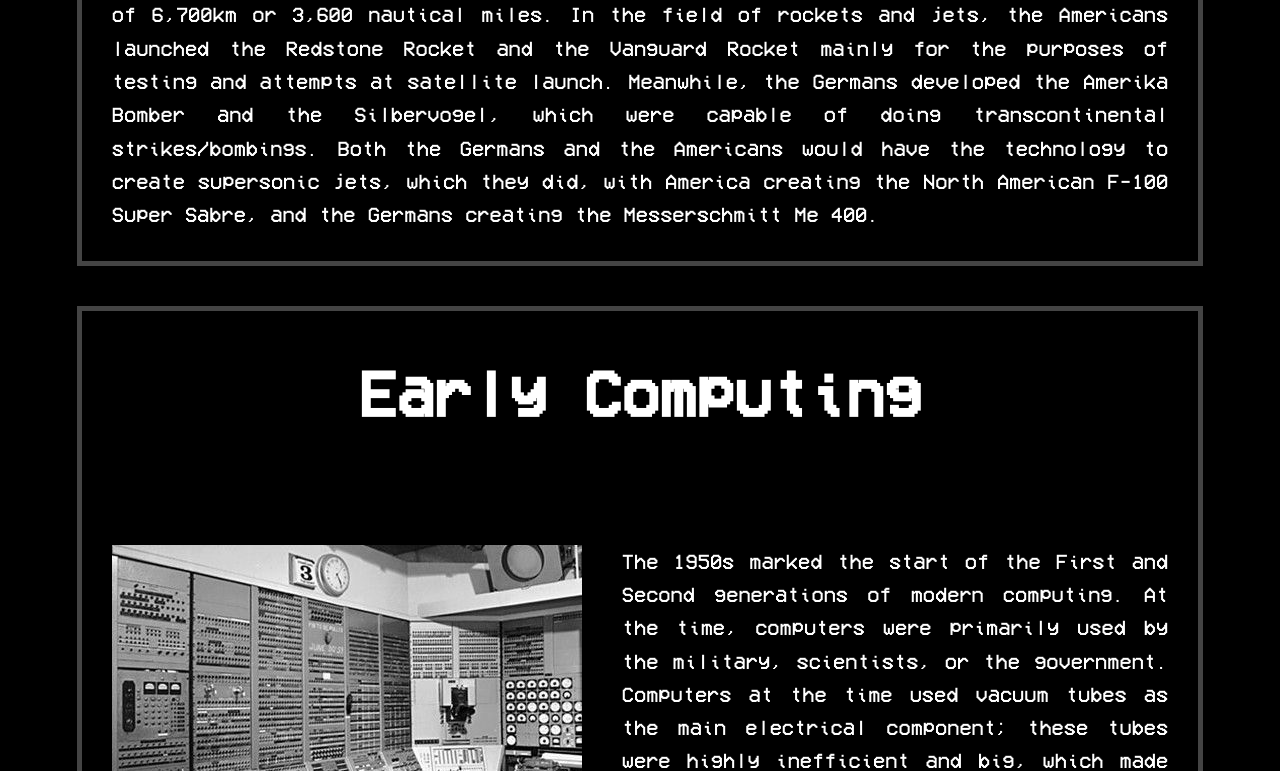
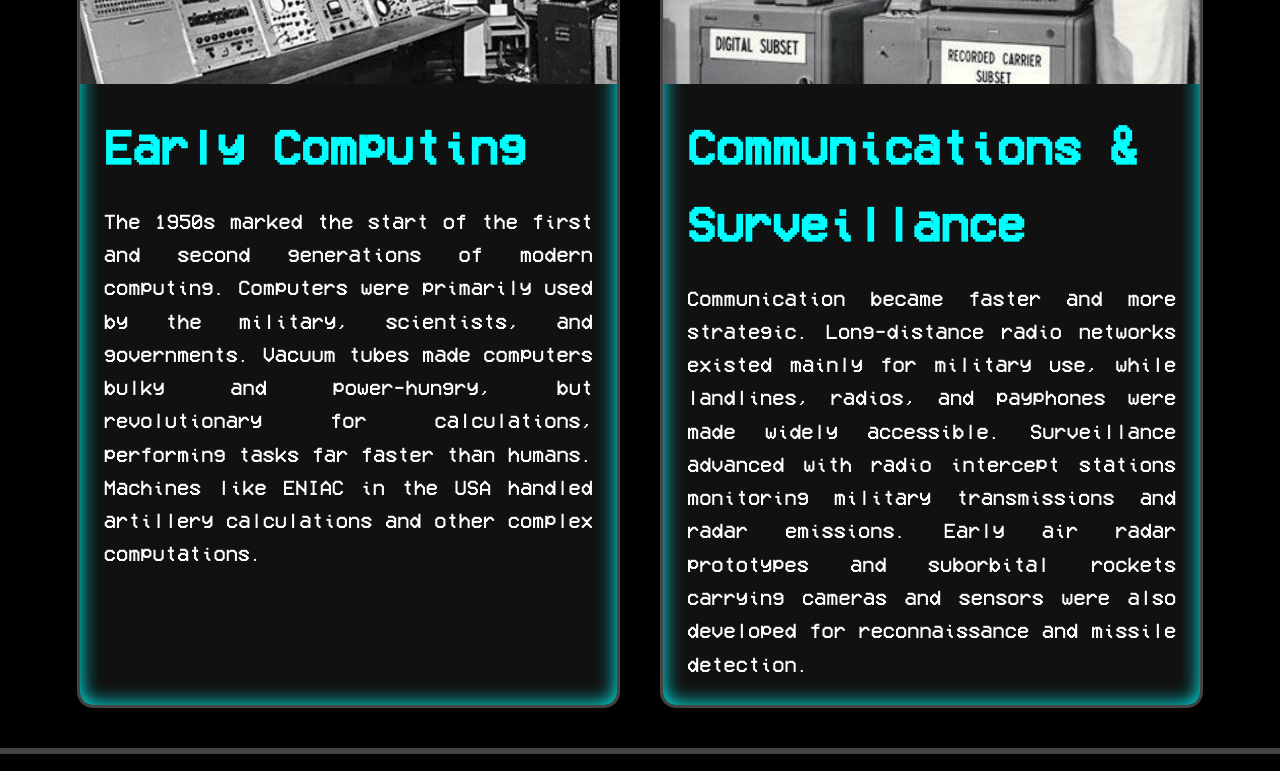
Before and after one commit to javierkasilag/WDProjLithiumFranciscoKasilag, a plain HTML site: page public/tech_page.html in a window 1280 px wide. Shown: the part 1834-2605 px from the top of the page. Drawn offline with Linux system fonts and the light colour scheme.

Commit message:
jewish tech

```diff
--- a/public/assets/css.css
+++ b/public/assets/css.css
@@ -10,8 +10,7 @@
   margin: 0;
   padding: 0;
   font-family: 'VCR OSD Mono', monospace;
-  color: white
-
+  color: white;
 }
 
 body {
@@ -47,23 +46,19 @@ header, footer {
   text-align: center;
 }
 
-
 .hero p {
   font-size: 20px;
   width: 80%;
   margin: 0 auto;
 }
 
-
 h1 {
-
   font-size: 64px;
   font-weight: 800;
   margin-bottom: 50px;
 }
 
 .sources-grid {
-
   display: flex;
   justify-content: space-between;
   padding: 0 6vw;
@@ -179,8 +174,6 @@ div.infobox {
   color: white;
 }
 
-
-
 .timeline-wrapper {
   width: 70%;
   text-align: center;
@@ -199,7 +192,6 @@ div.infobox {
   text-align: justify;
 }
 
-
 .timeline-line {
   width: 100%;
   height: 40px;
@@ -208,9 +200,7 @@ div.infobox {
   justify-content: space-between;
   align-items: center;
   margin-top: 60px;
-
 }
-
 
 .timeline-line::before {
   content: '';
@@ -219,12 +209,10 @@ div.infobox {
   right: 0;
   top: 50%;
   transform: translateY(-50%);
-
   height: 6px;
   background: #444;
   z-index: 0;
 }
-
 
 .dot {
   width: 26px;
@@ -232,40 +220,54 @@ div.infobox {
   background: black;
   border: 4px solid #444;
   border-radius: 50%;
-
   cursor: pointer;
-
   z-index: 1;
 }
 
-
 .active-dot {
   background: #414141;
-
 }
 
-.tech-image-box {
-  max-width: 520px;
-  margin-bottom: 20px;
+body.tech-page .tech-page-grid {
+  display: grid;
+  grid-template-columns: repeat(auto-fit, minmax(500px, 1fr));
+  gap: 40px;
+  padding: 40px 6vw;
 }
 
-.tech-image-box.left {
-  float: left;
-  margin-right: 40px;
+body.tech-page .tech-card {
+  background: #111;
+  border: 3px solid #444;
+  border-radius: 16px;
+  overflow: hidden;
+  box-shadow: 0 0 20px #0ff inset;
+  transition: transform 0.3s ease, box-shadow 0.3s ease;
 }
 
-.tech-image-box.right {
-  float: right;
-  margin-left: 40px;
+body.tech-page .tech-card:hover {
+  transform: translateY(-10px);
+  box-shadow: 0 0 30px #0ff;
 }
 
-.tech-image-box img {
-  width: 100%;
-  height: auto;
-  display: block;
+body.tech-page .tech-card-image {
+  height: 300px;
+  background-size: cover;
+  background-position: center;
 }
-.infobox::after {
-  content: "";
-  display: block;
-  clear: both;
+
+body.tech-page .tech-card-content {
+  padding: 24px;
 }
+
+body.tech-page .tech-card-content h2 {
+  font-size: 48px;
+  margin-bottom: 20px;
+  color: #0ff;
+}
+
+body.tech-page .tech-card-content p {
+  font-size: 1.3rem;
+  line-height: 1.6;
+  text-align: justify;
+  color: #fff;
+}
--- a/public/tech_page.html
+++ b/public/tech_page.html
@@ -10,59 +10,65 @@
   <link rel="stylesheet" href="../public/assets/css.css">
 </head>
 
-<body>
+<body class="tech-page">
 
+  <!-- Topbar / Logo Header (unchanged) -->
   <header class="topbar">
     <a href="../index.html" class="logo-container">
       <img src="assets/Logo.png" alt="Home Logo">
     </a>
   </header>
 
-<div class="infobox">
-  <h1 style="text-align:center;">Nuclear Technology</h1>
-  <br><br>
-  <div class="tech-image-box left">
-    <img src="../public/assets/NuclearTech.png" alt="Nuclear Technology">
-  </div>
-  <p class="infoboxText">
-    In this age, nuclear technology was vastly expanded and improved, with the development of the first hydrogen bomb by the USA, quickly followed by the Greater German Reich. Hydrogen bombs have a more explosive/destructive capacity compared to the atomic bomb due to their increased blast radius, amongst other factors. Additionally, nuclear power plants were being constructed in the Midwest and in core German land in order to commercialize nuclear energy and to be more energy independent. This would bring more economic prosperity & independence to the European countries in exile in Africa, such as Belgium and France, as shortly after World War 2, uranium and other “nuclear” elements were discovered in those countries in exile. As a result of this, the United States imported these nuclear elements, also helping in the construction of mines and railroads, in order to bring the materials from the interior and into the coast, where they were shipped to US-controlled harbors.
+  <!-- Tech Page Grid -->
+  <div class="tech-page-grid">
+
+    <!-- Nuclear Technology -->
+    <div class="tech-card">
+      <div class="tech-card-image" style="background-image: url('../public/assets/NuclearTech.png');"></div>
+      <div class="tech-card-content">
+        <h2>Nuclear Technology</h2>
+        <p>
+          In this age, nuclear technology was vastly expanded and improved, with the development of the first hydrogen bomb by the USA, quickly followed by the Greater German Reich. Hydrogen bombs have a more explosive/destructive capacity compared to the atomic bomb due to their increased blast radius, amongst other factors. Additionally, nuclear power plants were being constructed in the Midwest and in core German land in order to commercialize nuclear energy and to be more energy independent. This brought more economic prosperity & independence to European countries in exile in Africa, such as Belgium and France, as uranium and other nuclear elements were discovered there. The United States imported these elements, helping in the construction of mines and railroads to bring the materials to US-controlled harbors.
         </p>
       </div>
+    </div>
 
-<div class="infobox">
-  <h1 style="text-align:center;">Jet and Rocket Aviation</h1>
-  <br><br>
-  <div class="tech-image-box right">
-    <img src="../public/assets/AviationTech.jpg" alt="Jet Aviation">
-  </div>
-  <p class="infoboxText">
-    Commercial aviation would become incredibly in demand in all parts of the developed world. The British, with the aid of the Americans, created de Havilland Comet, the first jet airliner to cross the Atlantic Ocean. After 7 years, the USA created the first commercial Boeing 707; its larger fuel section allowed for long-distance travel, having a maximum travel distance of 6,700km or 3,600 nautical miles. In the field of rockets and jets, the Americans launched the Redstone Rocket and the Vanguard Rocket mainly for the purposes of testing and attempts at satellite launch. Meanwhile, the Germans developed the Amerika Bomber and the Silbervogel, which were capable of doing transcontinental strikes/bombings. Both the Germans and the Americans would have the technology to create supersonic jets, which they did, with America creating the North American F-100 Super Sabre, and the Germans creating the Messerschmitt Me 400.
+    <!-- Jet and Rocket Aviation -->
+    <div class="tech-card">
+      <div class="tech-card-image" style="background-image: url('../public/assets/AviationTech.jpg');"></div>
+      <div class="tech-card-content">
+        <h2>Jet and Rocket Aviation</h2>
+        <p>
+          Commercial aviation became increasingly in demand worldwide. The British, aided by Americans, created the de Havilland Comet, the first jet airliner to cross the Atlantic. Seven years later, the USA created the Boeing 707; its larger fuel capacity allowed for long-distance travel of up to 6,700km (3,600 nautical miles). Rockets and jets advanced rapidly: Americans launched the Redstone and Vanguard Rockets for testing and satellite attempts, while Germans developed the Amerika Bomber and Silbervogel capable of transcontinental strikes. Both nations achieved supersonic flight with the F-100 Super Sabre and Messerschmitt Me 400.
         </p>
       </div>
+    </div>
 
-<div class="infobox">
-  <h1 style="text-align:center;">Early Computing</h1>
-  <br><br>
-  <div class="tech-image-box left">
-    <img src="../public/assets/ComputingTech.jpg" alt="Early Computers">
-  </div>
-  <p class="infoboxText">
-    The 1950s marked the start of the First and Second generations of modern computing. At the time, computers were primarily used by the military, scientists, or the government. Computers at the time used vacuum tubes as the main electrical component; these tubes were highly inefficient and big, which made early computers extremely bulky and power-hungry. These computers, while inefficient, were revolutionary at the time as they were able to do calculations in a fraction of the time that humans would take doing it. Computers, such as the ENIAC which was developed by America, were used for calculating artillery calculations.
+    <!-- Early Computing -->
+    <div class="tech-card">
+      <div class="tech-card-image" style="background-image: url('../public/assets/ComputingTech.jpg');"></div>
+      <div class="tech-card-content">
+        <h2>Early Computing</h2>
+        <p>
+          The 1950s marked the start of the first and second generations of modern computing. Computers were primarily used by the military, scientists, and governments. Vacuum tubes made computers bulky and power-hungry, but revolutionary for calculations, performing tasks far faster than humans. Machines like ENIAC in the USA handled artillery calculations and other complex computations.
         </p>
       </div>
+    </div>
 
-<div class="infobox">
-  <h1 style="text-align:center;">Communications & Surveillance</h1>
-  <br><br>
-  <div class="tech-image-box right">
-    <img src="../public/assets/CommunicationTech.jpg" alt="Communications Technology">
-  </div>
-  <p class="infoboxText">
-    The 1950s were a period when communication became faster, more centralized, and strategic, especially for military and state control. Long-distance radio networks were created, but were only used for military purposes, such as military commands and overseas communication. Additionally, landlines, radios, and payphones were expanded and made cheaper, which resulted in a large majority of homes having access to a phone and a radio. Meanwhile, surveillance also had major advancements with the creation of radio intercept stations, which monitored military transmissions and radar emissions. Additionally, early forms of air radar were being developed, but were still in a prototype phase. Early suborbital rockets carried cameras and sensors, which were supposedly used for missile detection and the like.
+    <!-- Communications & Surveillance -->
+    <div class="tech-card">
+      <div class="tech-card-image" style="background-image: url('../public/assets/CommunicationTech.jpg');"></div>
+      <div class="tech-card-content">
+        <h2>Communications & Surveillance</h2>
+        <p>
+          Communication became faster and more strategic. Long-distance radio networks existed mainly for military use, while landlines, radios, and payphones were made widely accessible. Surveillance advanced with radio intercept stations monitoring military transmissions and radar emissions. Early air radar prototypes and suborbital rockets carrying cameras and sensors were also developed for reconnaissance and missile detection.
         </p>
       </div>
+    </div>
 
+  </div>
 
+  <!-- Footer -->
   <footer>
     <nav class="nav">
       <a href="map_page.html" class="nav-button">Map</a>
```
Lines whose indentation alone changed are shown as unchanged.
